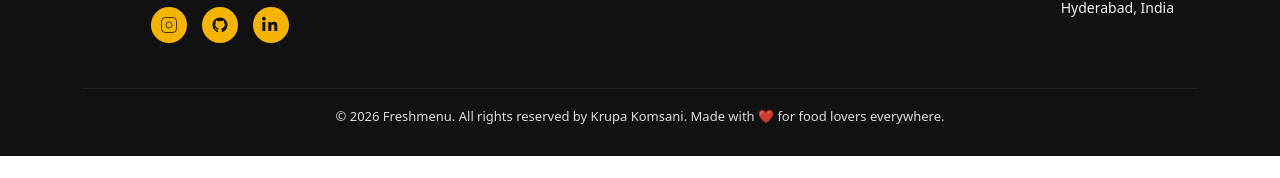
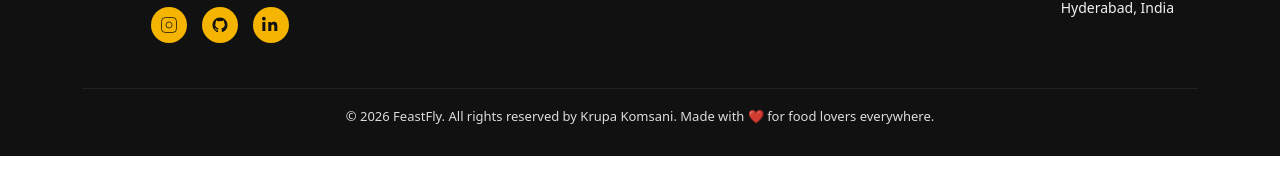
Before and after one commit to Krupareddy25/feastfly-react, a React (Vite) app: page /orders in a window 1280 px wide. Shown: the part 591-769 px from the top of the page. Built offline with nearby package versions, Linux system fonts and the light colour scheme.

Commit message:
Fix react application

```diff
--- a/src/components/Footer.jsx
+++ b/src/components/Footer.jsx
@@ -75,7 +75,7 @@ export default function Footer() {
           </div>
         </div>
         <div className="fm-footer-bottom">
-          © 2026 Freshmenu. All rights reserved by Krupa Komsani. Made with ❤️
+          © 2026 FeastFly. All rights reserved by Krupa Komsani. Made with ❤️
           for food lovers everywhere.
         </div>
       </div>
```
